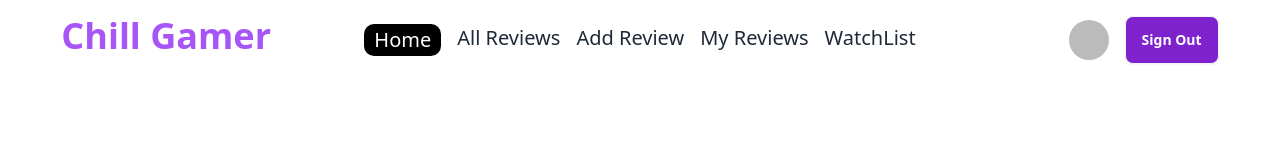
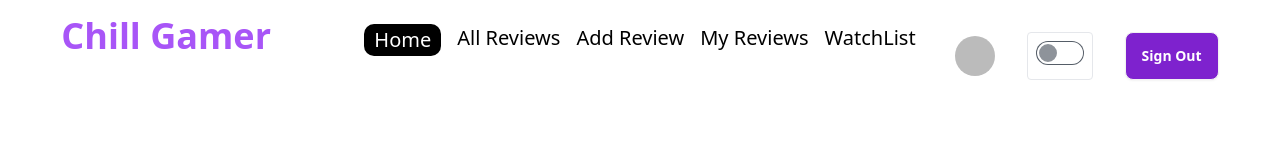
Before and after one commit to habibur5313/Online-Gaming-Review-Website, a React (Vite) app: page / in a window 1280 px wide. Shown: the top 148 px of the page. Built offline with nearby package versions, Linux system fonts and the light colour scheme; no server answers; sample sign-in values are in the browser's storage.

Commit message:
theme added

```diff
--- a/src/Pages/Home/Home.jsx
+++ b/src/Pages/Home/Home.jsx
@@ -1,4 +1,4 @@
-import React, { useEffect } from "react";
+import React, { useEffect, useState } from "react";
 import Navbar from "./Navbar";
 import Footer from "./Footer";
 import { Outlet } from "react-router-dom";
@@ -11,11 +11,29 @@ const Home = () => {
   useEffect(() => {
     document.title = "Home | Chill Gamer ";
   }, []);
+
+
+  const [darkMode, setDarkMode] = useState(false);
+  const toggleDarkMode = () => {
+    setDarkMode(!darkMode);
+  };
+  useEffect(() => {
+    if (darkMode) {
+      document.documentElement.classList.add("dark");
+    } else {
+      document.documentElement.classList.remove("dark");
+    }
+  }, [darkMode]);
   return (
     <>
-      <div className="container mx-auto overflow-hidden ">
+     <div
+        className={
+          darkMode ? "dark bg-gray-900 text-white" : "bg-white text-black"
+        }
+      >
+     <div className="container mx-auto overflow-hidden ">
         <div className="w-11/12 mx-auto">
-          <Navbar></Navbar>
+          <Navbar toggleDarkMode={toggleDarkMode}></Navbar>
         </div>
        <div className="min-h-[calc(100vh-250px)]">
        <Banner></Banner>
@@ -28,6 +46,7 @@ const Home = () => {
 
       </div>
       <Footer></Footer>
+      </div>
     </>
   );
 };
--- a/src/Pages/Home/Navbar.jsx
+++ b/src/Pages/Home/Navbar.jsx
@@ -3,7 +3,7 @@ import { Link, NavLink, useLocation } from "react-router-dom";
 import { AuthContext } from "../../Context/AuthProvider";
 import { Tooltip } from "react-tooltip";
 
-const Navbar = () => {
+const Navbar = ({toggleDarkMode}) => {
   const { user, handleSignOut } = useContext(AuthContext);
   const { pathname } = useLocation();
 
@@ -39,7 +39,7 @@ const Navbar = () => {
           </div>
           <ul
             tabIndex={0}
-            className="menu menu-sm dropdown-content bg-base-100 rounded-box z-[1] mt-3 w-52 p-2 shadow"
+            className= " menu menu-sm dropdown-content bg-base-100  rounded-box z-[1] mt-3 w-52 p-2 shadow"
           >
             {links}
           </ul>
@@ -56,7 +56,8 @@ const Navbar = () => {
       </div>
       <div className="navbar-end">
         {user ? (
-          <div className="flex gap-4 relative">
+          <div className="flex items-center gap-4 relative">
+
             <button>
               <img
                 className="w-10 rounded-full my-anchor-element cursor-pointer"
@@ -71,7 +72,10 @@ const Navbar = () => {
                 <p className="text-white">{user?.email}</p>
               </div>
             </Tooltip>
+            <button onClick={toggleDarkMode} className="p-2 m-4 border rounded hidden sm:block">
 
+        <input type="checkbox" value="synthwave" className="toggle theme-controller" />
+      </button>
             <button
               className="btn bg-purple-700 text-white"
               onClick={handleSignOut}
--- a/tailwind.config.js
+++ b/tailwind.config.js
@@ -1,5 +1,6 @@
 /** @type {import('tailwindcss').Config} */
 export default {
+  darkMode: 'light dark',
   content: [
     "./index.html",
     "./src/**/*.{js,ts,jsx,tsx}",
```
Also changed, not shown: src/Pages/Home/Banner.jsx (+5 -5 lines).
